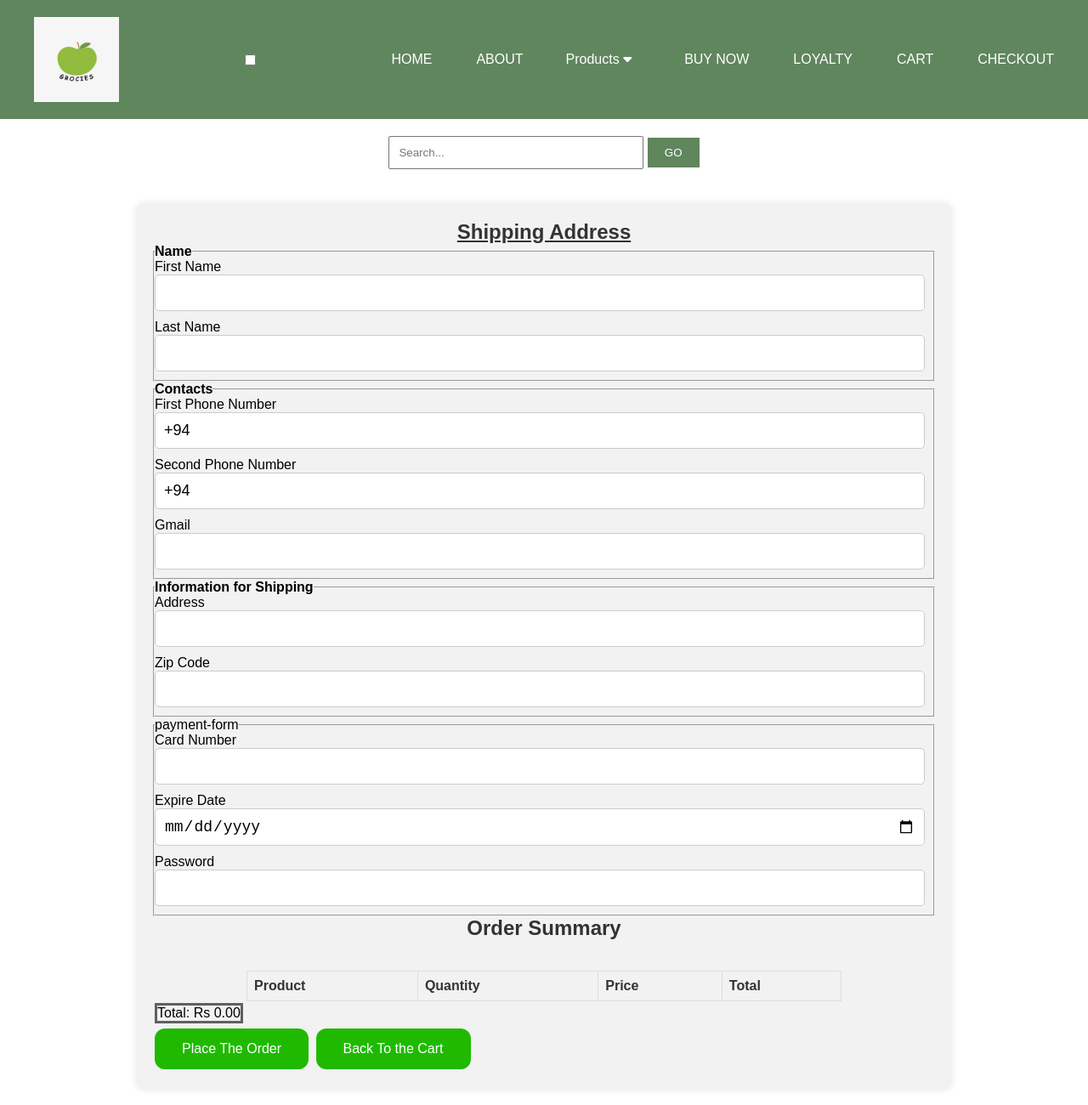
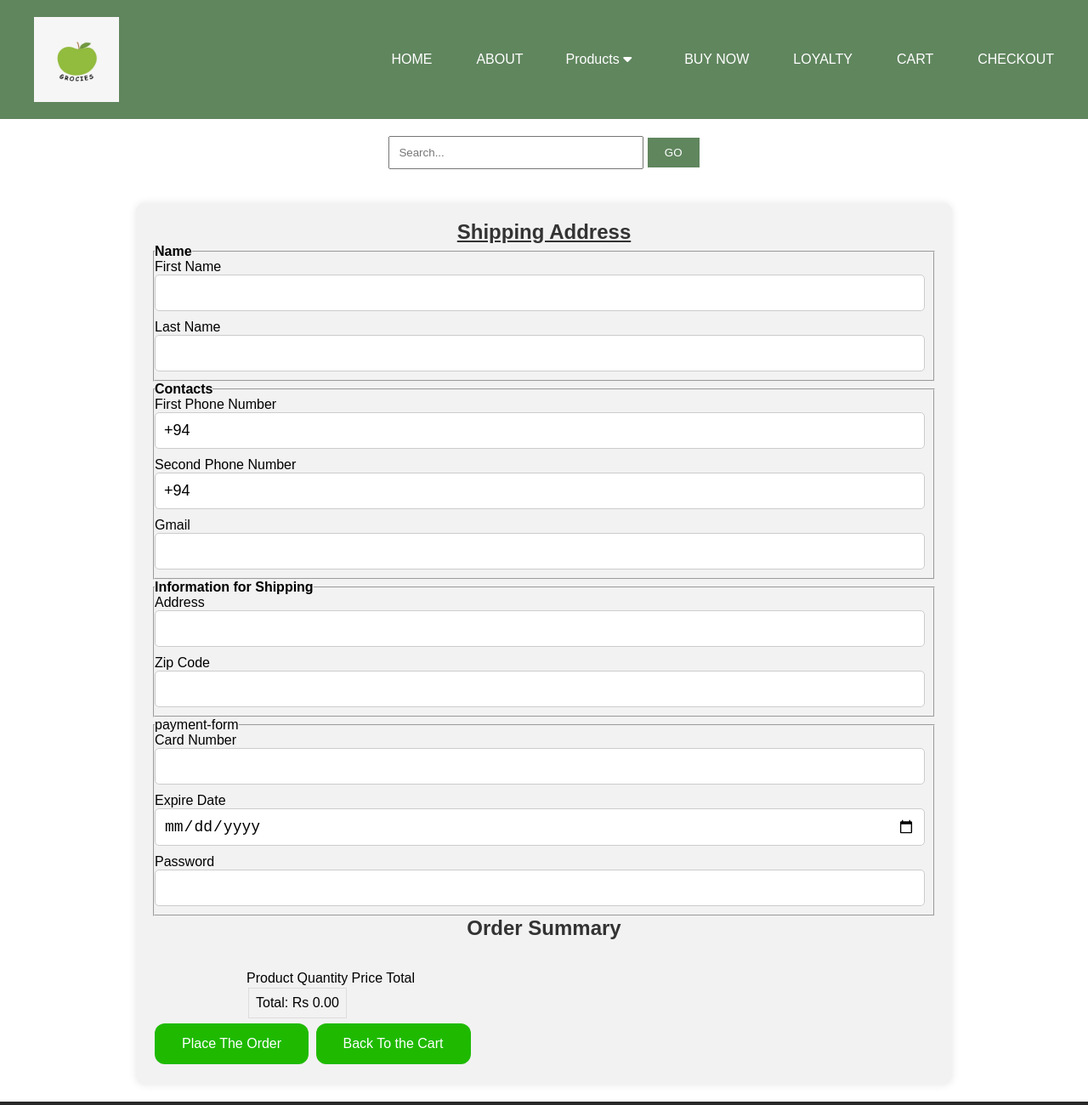
Before and after one commit to oshadhikawshani/WDOS-Grocies, a plain HTML site: page checkout.html in a window 1280 px wide. Shown: the top 1300 px of the page at 85% size. Drawn offline with Linux system fonts and the light colour scheme.

Commit message:
Update checkout.html

```diff
--- a/checkout.html
+++ b/checkout.html
@@ -10,7 +10,7 @@
 <body>
     <header class="header">
         <img src="image/logo.jpeg" alt="Logo" class="logo">
-        <input type="checkbox" id="toggle">
+        <input hidden type="checkbox" id="toggle">
         <label for="toggle" class="hamburger">&#9776;</label>
         <div class="navbar" id="navbar">
             <a href="index.html">HOME</a>
@@ -83,7 +83,7 @@
             <div class="header_order">
                 <h2>Order Summary</h2><br><br>
             </div>
-            <div class="order-summery">
+            <div class="order-summery" style="overflow-x:auto;>
                 <!-- Cart Table -->
                 <table id="cart-table" class="cart-table">
                     <thead>
```
